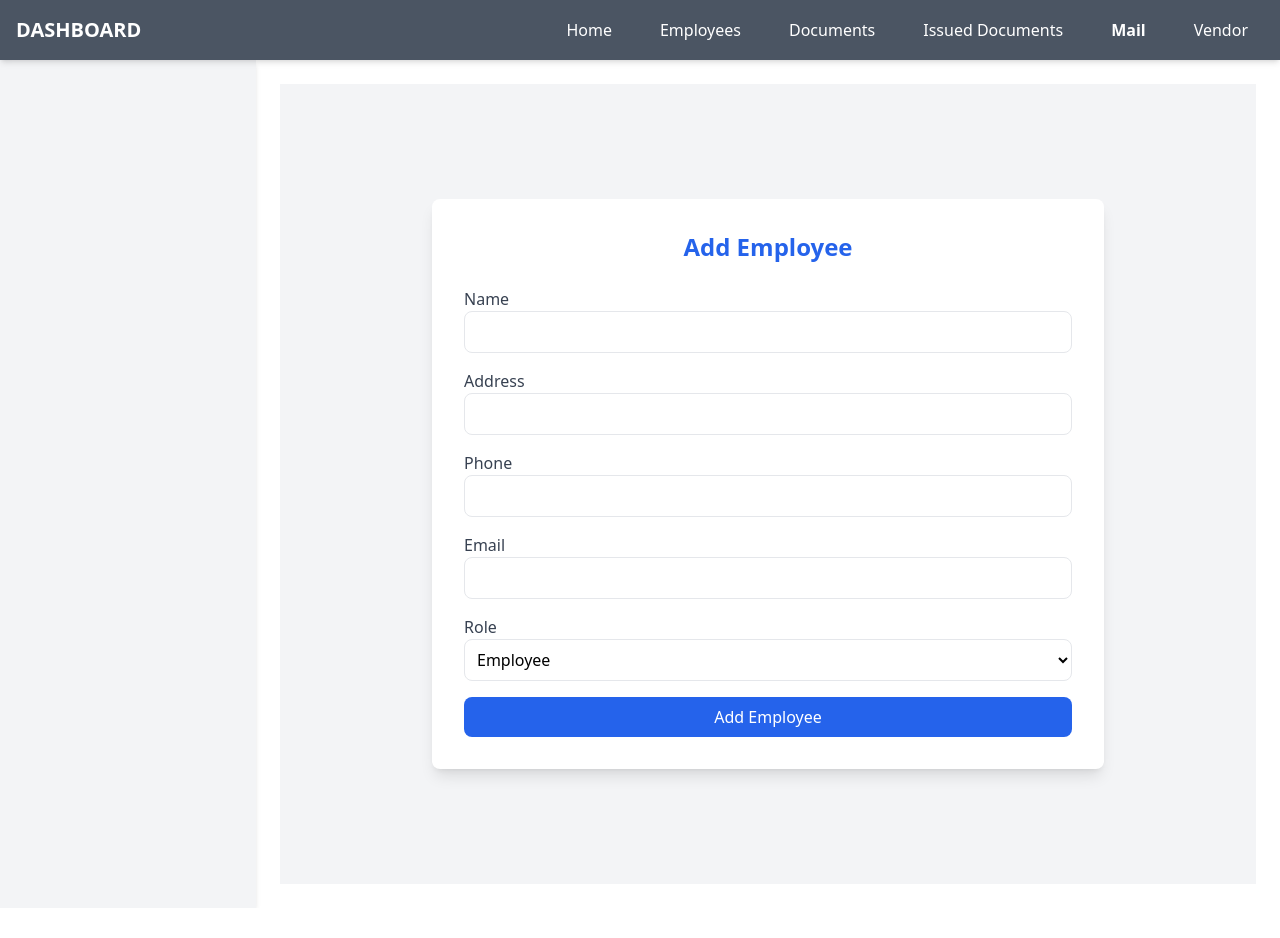
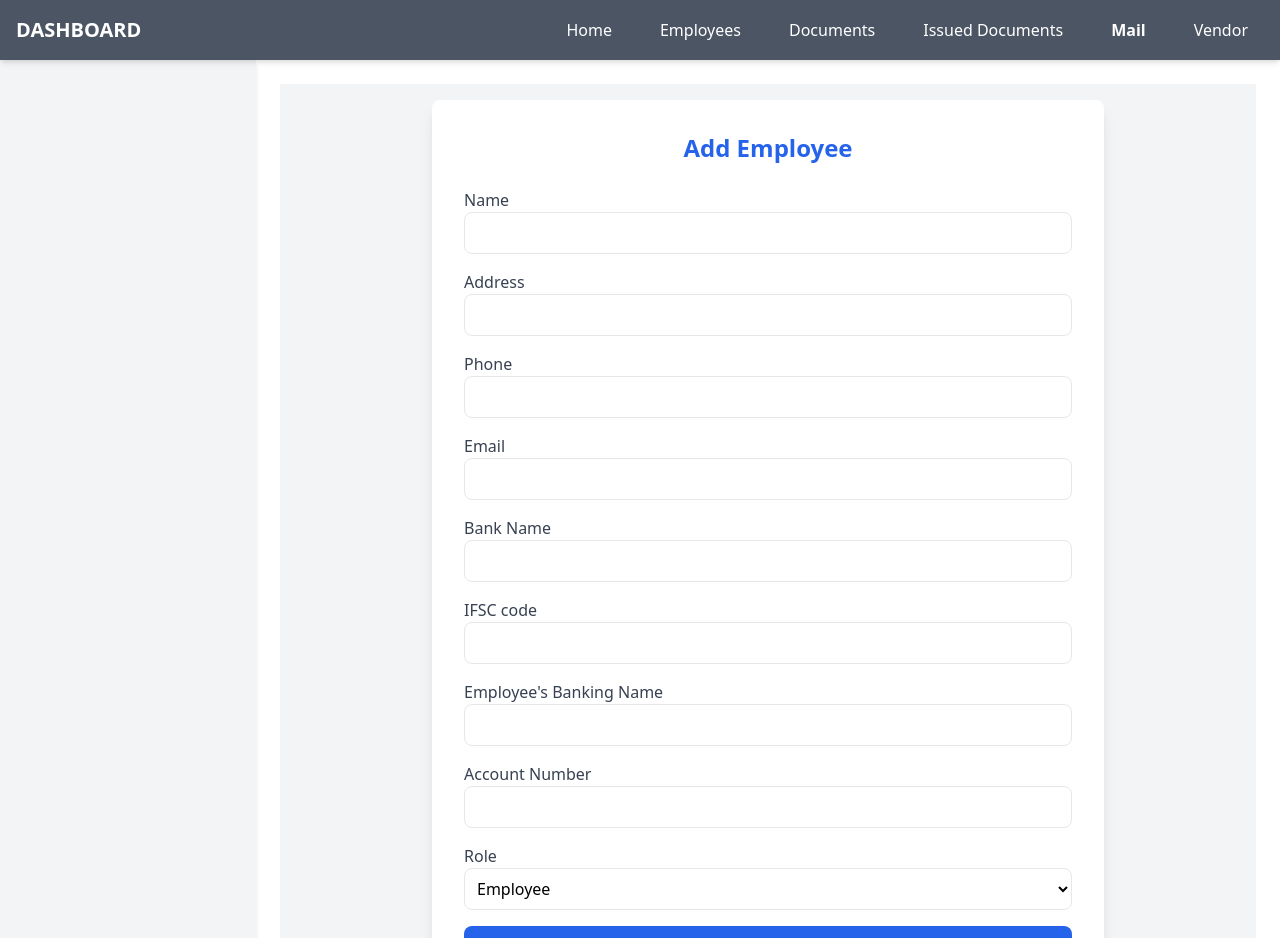
Before and after one commit to Shreyansh2saxena/managment, a React (Create React App) app: page /employees/add in a window 1280 px wide. Shown: the top 938 px of the page. Before the commit the page ends 908 px from the top, so only its background shows below. Built offline with nearby package versions, Linux system fonts and the light colour scheme; what @react-pdf/renderer would draw is missing.

Commit message:
bank details

```diff
--- a/src/AddDocument.js
+++ b/src/AddDocument.js
@@ -15,14 +15,23 @@ const AddDocumentForm = () => {
   useEffect(() => {
     const fetchEmployees = async () => {
       try {
-        const response = await axios.get("http://localhost:8080/api/employees");
-        setEmployeeList(response.data);
+        const response = await axios.get("http://localhost:8081/api/employees/getall");
+        console.log("Fetched Employees:", response.data);
+
+        // Validate employee data structure
+        const validEmployees = response.data.filter(
+          emp => emp.employeeName && emp.employeeId
+        );
+
+        setEmployeeList(validEmployees);
       } catch (error) {
         console.error("Error fetching employees:", error);
+        setMessage("Could not load employee list");
       }
     };
     fetchEmployees();
   }, []);
+;
 
   // Handle employee name input change
   const handleEmployeeNameChange = (e) => {
@@ -69,7 +78,7 @@ const AddDocumentForm = () => {
 
     try {
       await axios.post(
-        "http://localhost:8080/api/documents/upload",
+        "http://localhost:8081/api/documents/upload",
         formData,
         { headers: { "Content-Type": "multipart/form-data" } }
       );
--- a/src/AddEmployee.js
+++ b/src/AddEmployee.js
@@ -7,6 +7,11 @@ const AddEmployee = () => {
     address: "",
     phone: "",
     email: "",
+    ifsc : '',
+    AccountNo :"",
+    bankName: "",
+    bankingEmpName: "",
+
     role: "Employee",
   });
 
@@ -24,6 +29,10 @@ const AddEmployee = () => {
         address: "",
         phone: "",
         email: "",
+        bankName: "",
+        ifsc: "",
+        AccountNo: "",
+        bankingEmpName: "",
         role: "Employee",
       });
     } catch (error) {
@@ -92,6 +101,50 @@ const AddEmployee = () => {
               className="w-full p-2 border rounded-lg focus:outline-none focus:ring-2 focus:ring-blue-400"
             />
           </div>
+          <div>
+            <label className="block text-gray-700">Bank Name</label>
+            <input
+              type="bankName"
+              name="bankName"
+              value={employee.bankName}
+              onChange={handleChange}
+              required
+              className="w-full p-2 border rounded-lg focus:outline-none focus:ring-2 focus:ring-blue-400"
+            />
+          </div>
+          <div>
+            <label className="block text-gray-700">IFSC code</label>
+            <input
+              type="ifsc"
+              name="ifsc"
+              value={employee.ifsc}
+              onChange={handleChange}
+              required
+              className="w-full p-2 border rounded-lg focus:outline-none focus:ring-2 focus:ring-blue-400"
+            />
+          </div>
+          <div>
+            <label className="block text-gray-700">Employee's Banking Name</label>
+            <input
+              type="bankingEmpName"
+              name="bankingEmpName"
+              value={employee.bankingEmpName}
+              onChange={handleChange}
+              required
+              className="w-full p-2 border rounded-lg focus:outline-none focus:ring-2 focus:ring-blue-400"
+            />
+          </div>
+          <div>
+            <label className="block text-gray-700">Account Number</label>
+            <input
+              type="AccountNo"
+              name="AccountNo"
+              value={employee.AccountNo}
+              onChange={handleChange}
+              required
+              className="w-full p-2 border rounded-lg focus:outline-none focus:ring-2 focus:ring-blue-400"
+            />
+          </div>
 
           {/* Role Dropdown */}
           <div>
--- a/src/AddIssuedDocument.js
+++ b/src/AddIssuedDocument.js
@@ -21,7 +21,7 @@ const AddIssuedDoc = () => {
   useEffect(() => {
     const fetchEmployees = async () => {
       try {
-        const response = await axios.get("http://localhost:8080/api/employees");
+        const response = await axios.get("http://localhost:8081/api/employees/getall");
         setEmployeeList(response.data);
       } catch (error) {
         console.error("Error fetching employees:", error);
@@ -72,7 +72,7 @@ const AddIssuedDoc = () => {
     try {
       // Validate if employee ID exists
       const response = await axios.get(
-        `http://localhost:8080/api/employees/${formData.employeeId}`
+        `http://localhost:8081/api/employees/${formData.employeeId}`
       );
 
       if (!response.data) {
@@ -88,7 +88,7 @@ const AddIssuedDoc = () => {
       formDataObj.append("issuedBy", formData.issuedBy);
       formDataObj.append("file", formData.file);
 
-      await axios.post("http://localhost:8080/api/issued-docs", formDataObj, {
+      await axios.post("http://localhost:8081/api/issued-docs", formDataObj, {
         headers: { "Content-Type": "multipart/form-data" },
       });
 
--- a/src/ViewDocuments.js
+++ b/src/ViewDocuments.js
@@ -23,6 +23,7 @@ const GetDocumentsByEmployee = () => {
             axios.get(`http://localhost:8081/api/documents?page=${page}&size=${size}`),
             axios.get(`http://localhost:8081/api/employees?page=${page}&size=${size}`),
           ]);
+
 
           setAllDocuments(docResponse.data.content || []);
           setFilteredDocuments(docResponse.data.content || []);
@@ -181,22 +182,32 @@ const GetDocumentsByEmployee = () => {
               <tr>
                 <th className="border p-3 text-left">Document ID</th>
                 <th className="border p-3 text-left">Employee ID</th>
+                <th className="border p-3 text-left">Employee Name</th>
+                <th className="border p-3 text-left">Role</th>
                 <th className="border p-3 text-left">File Name</th>
                 <th className="border p-3 text-left">Type</th>
                 <th className="border p-3 text-left">Created Date</th>
               </tr>
             </thead>
             <tbody>
-              {filteredDocuments.map((doc) => (
+  {filteredDocuments.map((doc) => {
+    // Find the corresponding employee data
+    const employee = employees.find(emp => emp.employeeId === doc.employeeId);
+
+    return (
       <tr key={doc.id} className="hover:bg-gray-50">
         <td className="border p-3">{doc.id}</td>
         <td className="border p-3">{doc.employeeId}</td>
+        <td className="border p-3">{employee ? employee.employeeName : "N/A"}</td>
+        <td className="border p-3">{employee ? employee.role : "N/A"}</td>
         <td className="border p-3">{doc.fileName}</td>
-                  <td className="border p-3">{doc.typeOfDoc}</td>
+        <td className="border p-3">{doc.typeOfDoc || "N/A"}</td>
         <td className="border p-3">{doc.createdDate}</td>
       </tr>
-              ))}
+    );
+  })}
 </tbody>
+
           </table>
         </div>
       )}
--- a/src/ViewIssuedDocuments.js
+++ b/src/ViewIssuedDocuments.js
@@ -14,7 +14,7 @@ const ViewIssuedDocs = () => {
   useEffect(() => {
     setLoading(true);
     axios
-      .get(`http://localhost:8081/api/issued-docs?page=${page}&size=${pageSize}`)
+      .get(`http://localhost:8081/api/issued-docs/getall?page=${page}&size=${pageSize}`)
       .then((response) => {
         setDocs(response.data.content);
         setTotalPages(response.data.totalPages);
@@ -104,6 +104,8 @@ const ViewIssuedDocs = () => {
               <thead className="bg-blue-600 text-white">
                 <tr>
                   <th className="p-3">Employee ID</th>
+                  <th className="p-3">Employee Name</th>
+                  <th className="p-3">Role</th>
                   <th className="p-3">Document Type</th>
                   <th className="p-3">Issued By</th>
                   <th className="p-3">Issued Date</th>
@@ -115,6 +117,8 @@ const ViewIssuedDocs = () => {
                   filteredDocs.map((doc) => (
                     <tr key={doc.id} className="border-t">
                       <td className="p-3">{doc.employeeId}</td>
+                      <td className="p-3">{doc.employeeName}</td>
+                      <td className="p-3">{doc.role}</td>
                       <td className="p-3">{doc.typeOfDoc}</td>
                       <td className="p-3">{doc.issuedBy}</td>
                       <td className="p-3">{doc.dateOfIssue}</td>
```
Lines whose indentation alone changed are shown as unchanged.
